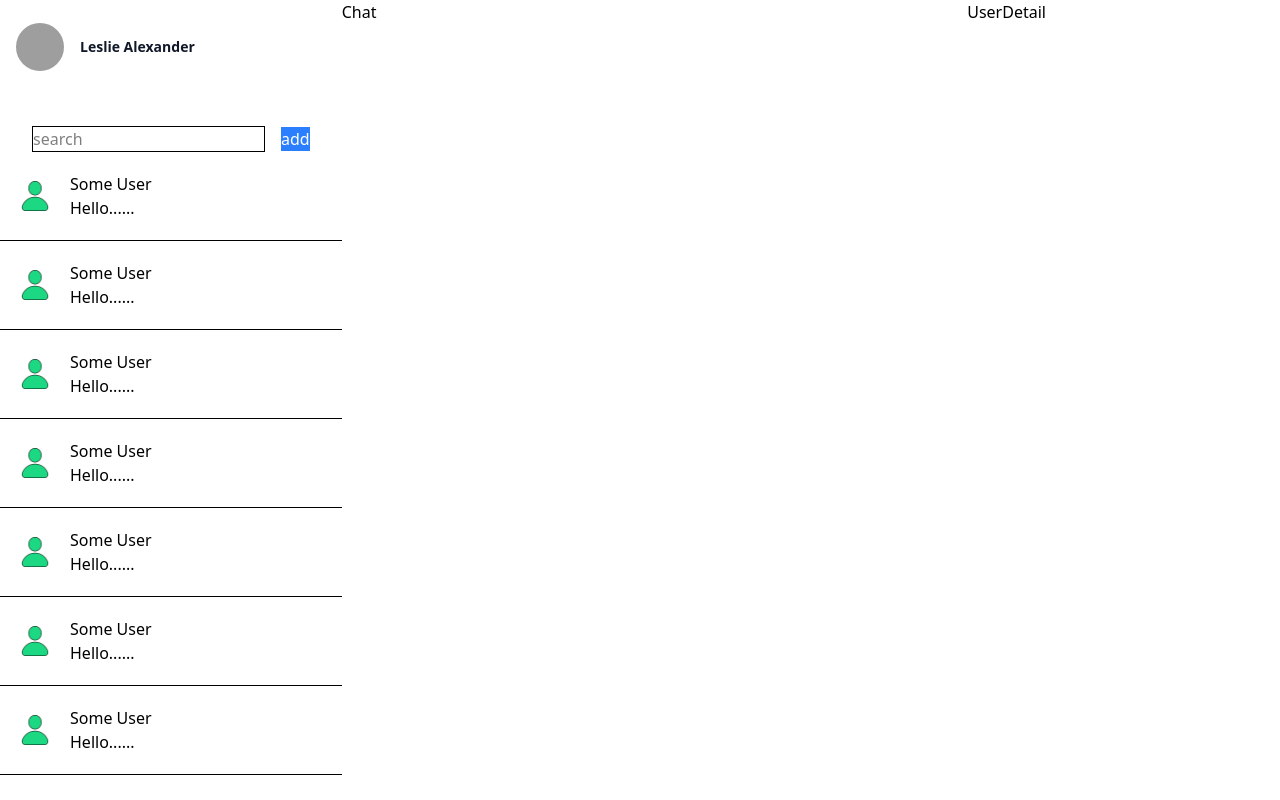
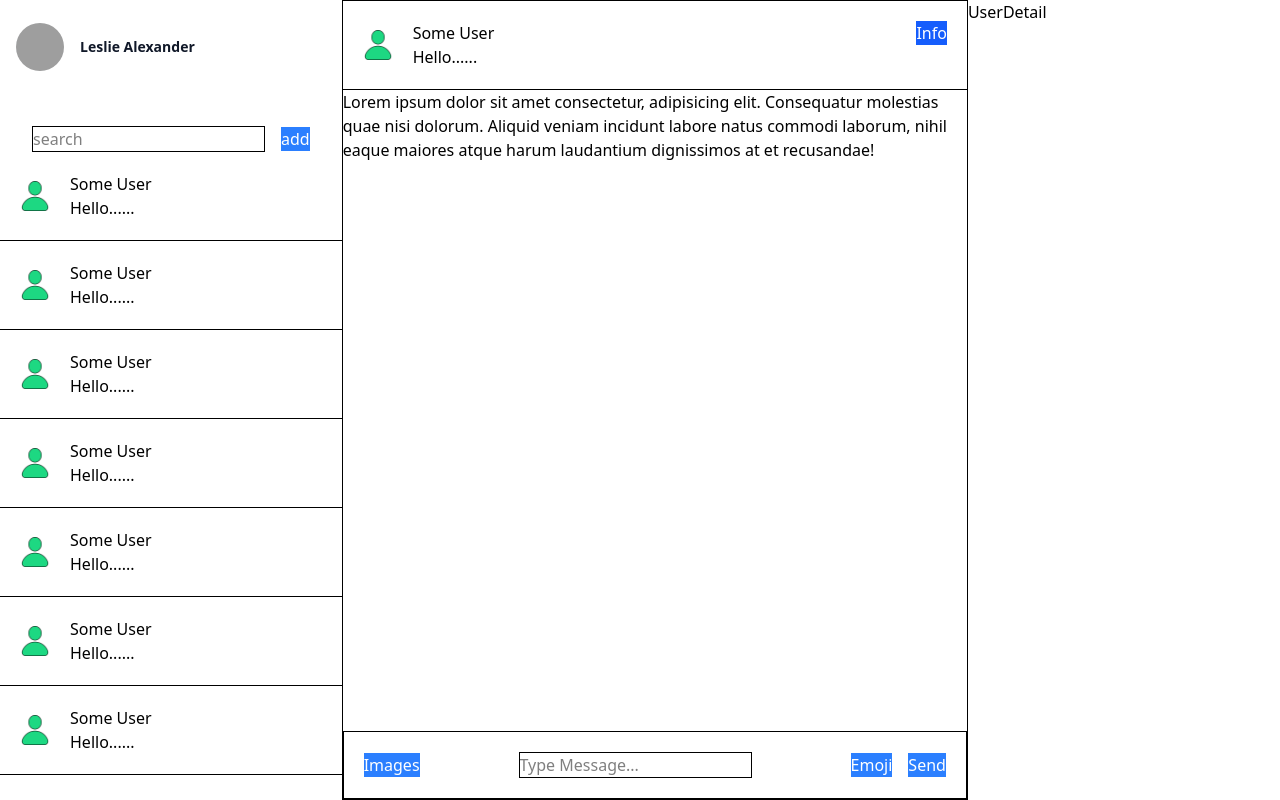
Before and after one commit to abhikmr333/chat-app-react-firebase, a React (Vite) app: page /chat in a window 1280 px wide. Built offline with nearby package versions, Linux system fonts and the light colour scheme; grey boxes are pictures that could not be loaded.

Commit message:
feat(chat): add UI for ChatHeader, Messages and ChatFooter and render them in Chat component

```diff
--- a/src/components/Chat.js
+++ b/src/components/Chat.js
@@ -1,5 +1,15 @@
+import ChatHeader from "./ChatHeader";
+import ChatFooter from "./ChatFooter";
+import Messages from "./Messages";
+
 const Chat = () => {
-    return <div className="flex-2">Chat</div>;
+    return (
+        <div className="flex-2 border-1 flex flex-col">
+            <ChatHeader />
+            <Messages />
+            <ChatFooter />
+        </div>
+    );
 };
 
 export default Chat;
--- /dev/null
+++ b/src/components/ChatFooter.js
@@ -0,0 +1,14 @@
+const ChatFooter = () => {
+    return (
+        <section className="flex justify-between border-1 p-5 items-center mt-auto">
+            <button className="bg-blue-500 text-white">Images</button>
+            <input className="text-black border-1" type="text" placeholder="Type Message..." />
+            <div>
+                <button className="bg-blue-500 text-white mr-4">Emoji</button>
+                <button className="bg-blue-500 text-white">Send</button>
+            </div>
+        </section>
+    );
+};
+
+export default ChatFooter;
--- /dev/null
+++ b/src/components/ChatHeader.js
@@ -0,0 +1,19 @@
+import userAvatar from "/userAvatar.png";
+
+const ChatHeader = () => {
+    return (
+        <section className="flex p-5 justify-between border-b-1">
+            <div className="flex items-center gap-5 cursor-pointer">
+                <img src={userAvatar} className="w-[30px]" alt="User Avatar" />
+                <div className="flex-col">
+                    <span>Some User</span>
+                    <p>Hello......</p>
+                </div>
+            </div>
+            <div>
+                <button className="bg-blue-600 text-white">Info</button>
+            </div>
+        </section>
+    );
+};
+export default ChatHeader;
--- /dev/null
+++ b/src/components/Messages.js
@@ -0,0 +1,13 @@
+const Messages = () => {
+    return (
+        <section>
+            <p>
+                Lorem ipsum dolor sit amet consectetur, adipisicing elit. Consequatur molestias quae
+                nisi dolorum. Aliquid veniam incidunt labore natus commodi laborum, nihil eaque
+                maiores atque harum laudantium dignissimos at et recusandae!
+            </p>
+        </section>
+    );
+};
+
+export default Messages;
```
